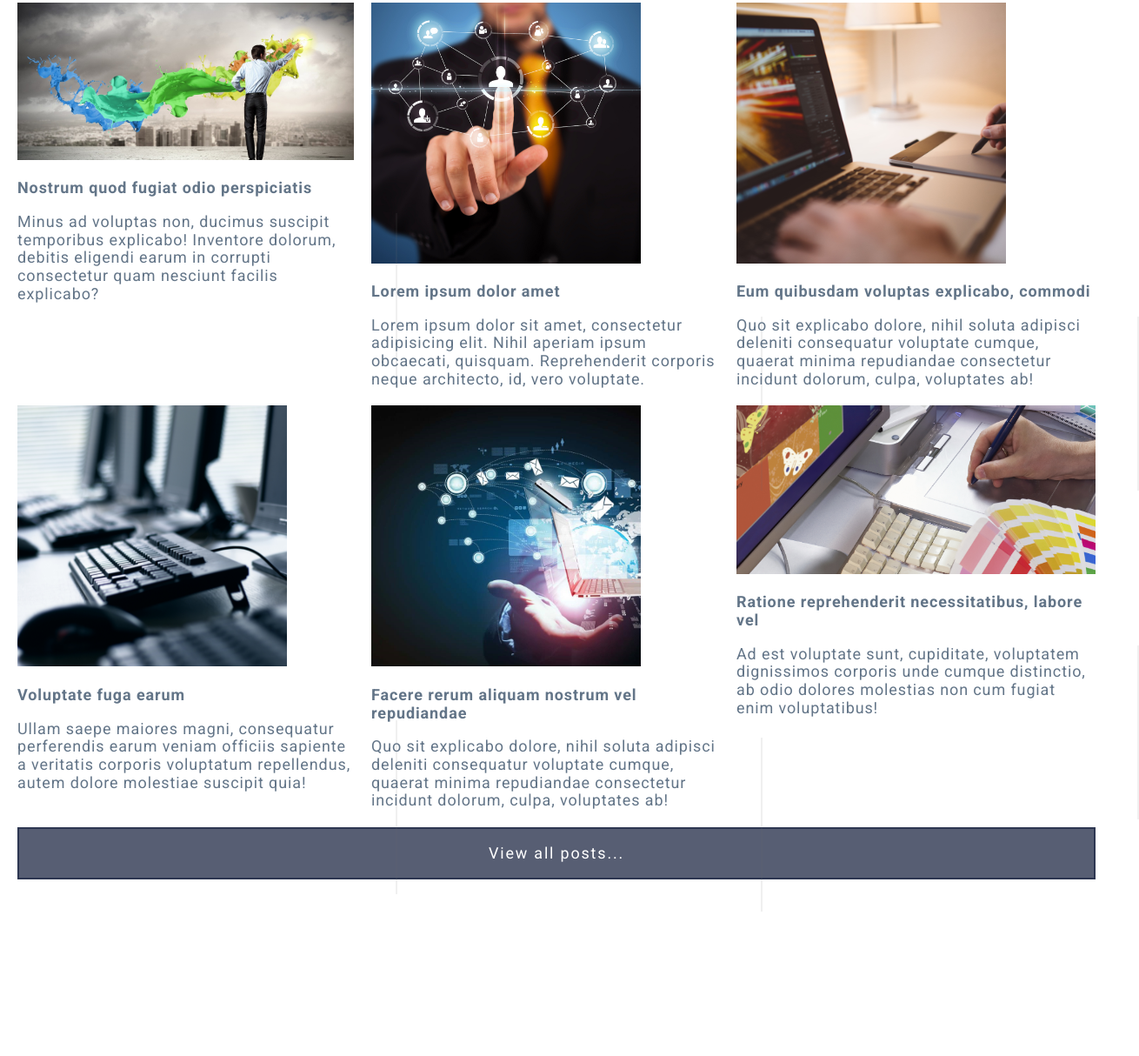
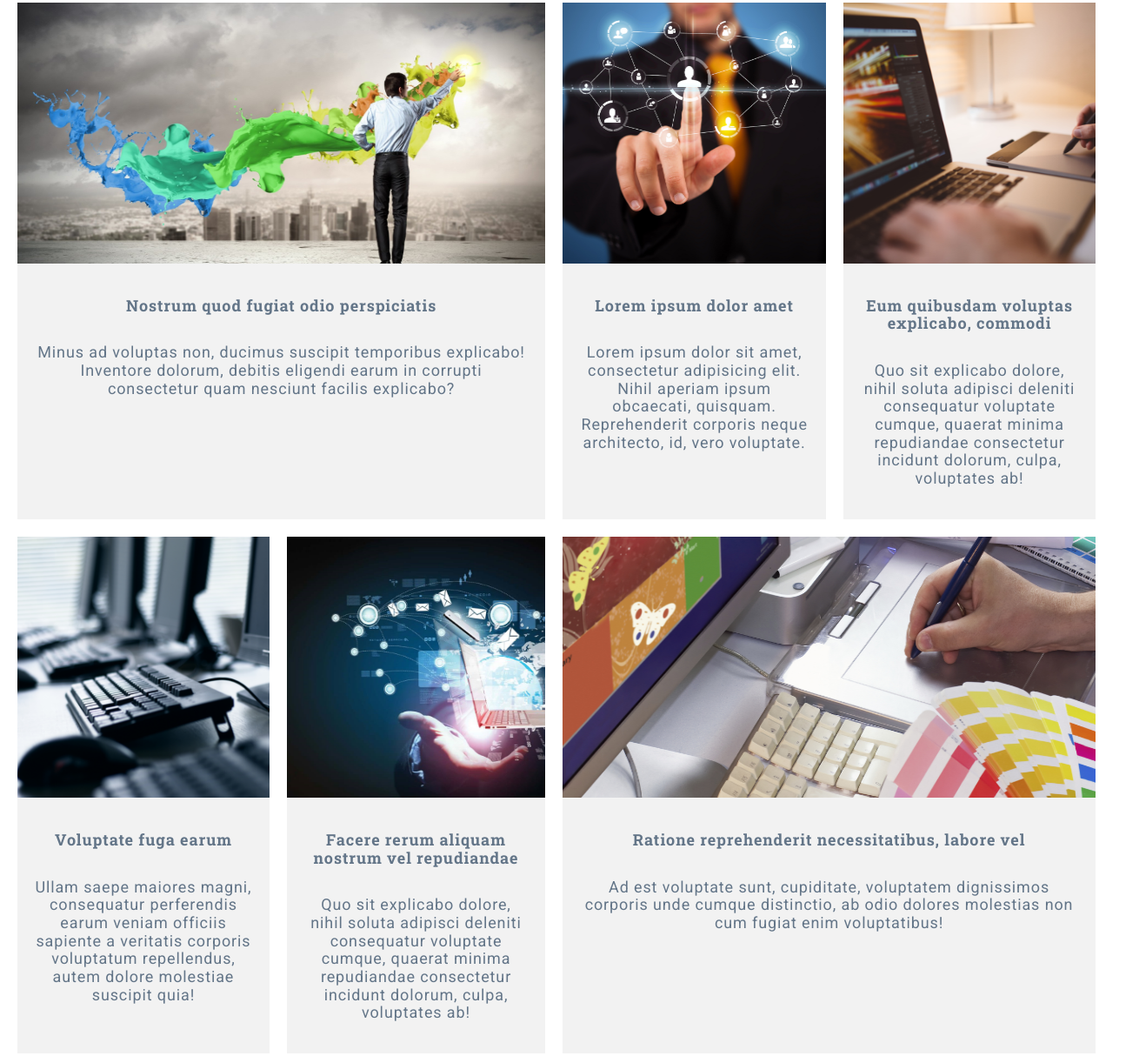
Before and after one commit to Kattusshka/grid-template, a website: page index.html in a window 1280 px wide. Shown: the part 2761-3975 px from the top of the page at 87% size, 1310 px wide, since content can reach past the window. Before the commit the page ends 3872 px from the top, so only its background shows below. Drawn offline with Linux system fonts and the light colour scheme.

Commit message:
section-posts продолжаю работу

```diff
--- a/assets/scss/sections/_section-posts.scss
+++ b/assets/scss/sections/_section-posts.scss
@@ -20,7 +20,7 @@ h3 {
   display: grid;
   padding-bottom: 20px;
   gap: 20px;
-  grid-template-areas: "p1 p2 p3" "p4 p5 p6";
+  grid-template-areas: "p1 p1 p2 p3" "p4 p5 p6 p6";
 }
 
 @for $i from 1 through 6 {
@@ -28,3 +28,53 @@ h3 {
     grid-area: p#{$i};
   }
 }
+
+.post-item {
+  background-color: #f2f2f2;
+  transition: background-color 0.5s;
+}
+
+.post-item__image img {
+  width: 100%;
+  height: 300px;
+}
+
+.post-item__image {
+  display: flex;
+  overflow: hidden;
+  background-color: $color-primary;
+  align-content: center;
+  justify-content: center;
+}
+
+.post-item__caption {
+  display: grid;
+  align-content: center;
+  padding: 20px;
+}
+
+.post-item__caption h3 {
+  text-align: center;
+  transition: color 0.5s;
+  font-family: "Roboto Slab", serif;
+}
+
+.post-item__caption p {
+  display: block;
+  text-align: center;
+
+  letter-spacing: 0.049em;
+
+  color: $color-gray;
+
+  font-size: 1.125rem;
+  line-height: 1.15em;
+  margin: 16px auto;
+
+  text-align: center;
+  transition: color 0.5s;
+
+  &:first-of-type:after {
+    display: none;
+  }
+}
--- a/index.html
+++ b/index.html
@@ -186,7 +186,8 @@
               </div>
               <div class="post-item__caption">
                 <h3>Nostrum quod fugiat odio perspiciatis</h3>
-                <p>Minus ad voluptas non, ducimus suscipit temporibus explicabo! Inventore dolorum, debitis eligendi
+                <p class="par__post">Minus ad voluptas non, ducimus suscipit temporibus explicabo! Inventore dolorum,
+                  debitis eligendi
                   earum
                   in
                   corrupti consectetur quam nesciunt facilis explicabo?</p>
@@ -200,7 +201,7 @@
               </div>
               <div class="post-item__caption">
                 <h3>Lorem ipsum dolor amet</h3>
-                <p>Lorem ipsum dolor sit amet,
+                <p class="par__post">Lorem ipsum dolor sit amet,
                   consectetur adipisicing elit. Nihil
                   aperiam ipsum obcaecati, quisquam.
                   Reprehenderit corporis neque
@@ -215,7 +216,7 @@
               </div>
               <div class="post-item__caption">
                 <h3>Eum quibusdam voluptas explicabo, commodi</h3>
-                <p>Quo sit explicabo dolore, nihil soluta
+                <p class="par__post">Quo sit explicabo dolore, nihil soluta
                   adipisci deleniti consequatur voluptate
                   cumque, quaerat minima repudiandae
                   consectetur incidunt dolorum, culpa,
@@ -230,7 +231,7 @@
               </div>
               <div class="post-item__caption">
                 <h3>Voluptate fuga earum</h3>
-                <p>Ullam saepe maiores magni,
+                <p class="par__post">Ullam saepe maiores magni,
                   consequatur perferendis earum
                   veniam officiis sapiente a veritatis
                   corporis voluptatum repellendus,
@@ -245,7 +246,7 @@
               </div>
               <div class="post-item__caption">
                 <h3>Facere rerum aliquam nostrum vel repudiandae</h3>
-                <p>Quo sit explicabo dolore, nihil soluta
+                <p class="par__post">Quo sit explicabo dolore, nihil soluta
                   adipisci deleniti consequatur voluptate
                   cumque, quaerat minima repudiandae
                   consectetur incidunt dolorum, culpa,
@@ -260,7 +261,8 @@
               </div>
               <div class="post-item__caption">
                 <h3>Ratione reprehenderit necessitatibus, labore vel</h3>
-                <p>Ad est voluptate sunt, cupiditate, voluptatem dignissimos corporis unde cumque distinctio, ab odio
+                <p class="par__post">Ad est voluptate sunt, cupiditate, voluptatem dignissimos corporis unde cumque
+                  distinctio, ab odio
                   dolores
                   molestias non cum fugiat enim voluptatibus!</p>
               </div>
```
Also changed, not shown: assets/css/style.css.
